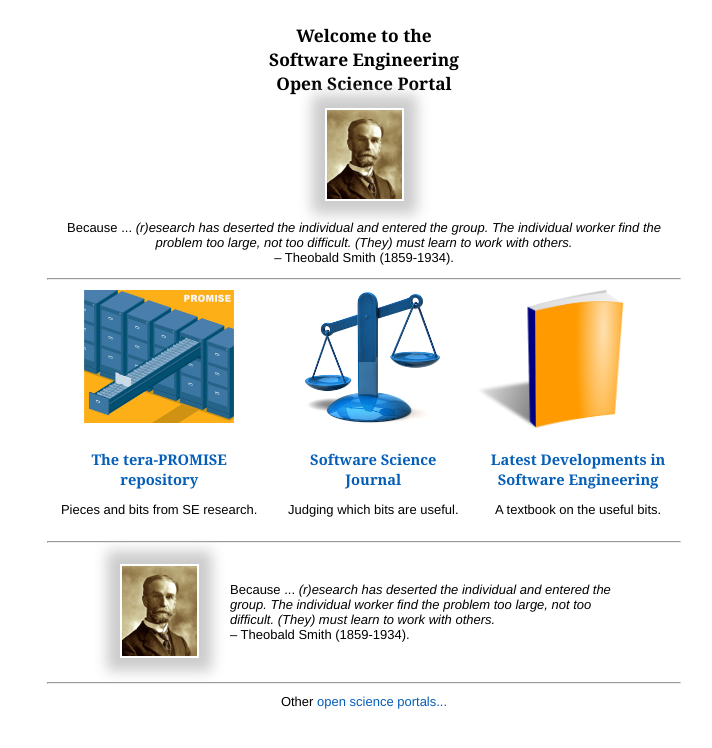
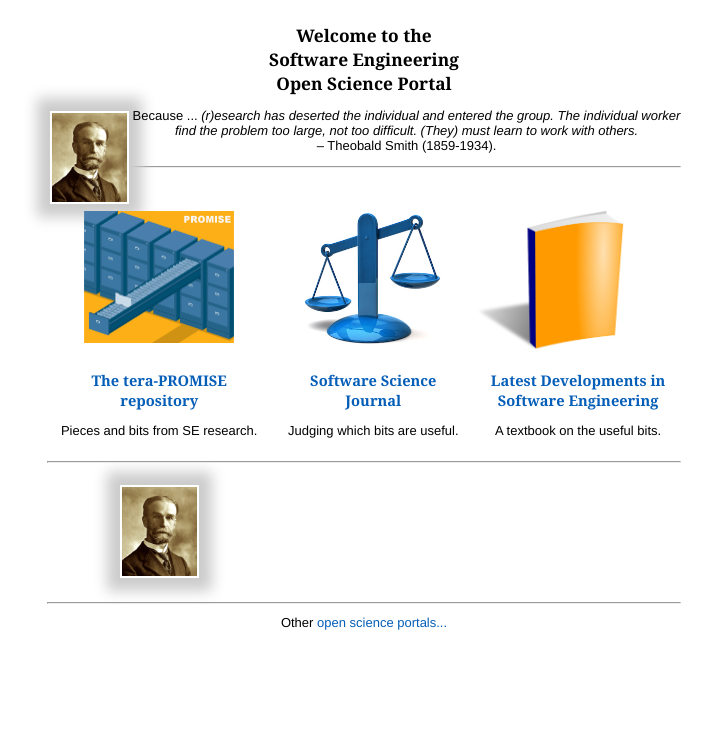
Before and after one commit to opensciences/opensciences.github.io, a Jekyll site: the page built from index.html, in a window 1280 px wide. Shown: the top 748 px of the page, without its empty margins (276-988 px from the left). Built offline with Jekyll 4.4.1, drawn with Linux system fonts in a browser that asks for light colours; Markdown is read by kramdown in place of the engine named in the settings; the list of posts is cut into pages by our own code.

Commit message:
Update index.html

```diff
--- a/index.html
+++ b/index.html
@@ -12,9 +12,9 @@
 Software Engineering<br>
 Open Science Portal</h1>
 
-<img class=stand  width=75  src="http://openscience.us/img/smith.png">
 
-<p>Because ... <em>(r)esearch has deserted the individual and
+<p><img class=stand  width=75  align=left src="http://openscience.us/img/smith.png">
+Because ... <em>(r)esearch has deserted the individual and
 entered the group. The individual worker find the
 problem too large, not too difficult. (They) must
 learn to work with others.</em><br>
@@ -62,14 +62,6 @@
 <hr>
 <table width=500><tr><td valign=middle height=120>
 <img class=stand  width=75  src="http://openscience.us/img/smith.png">
-</td>
-<td width=20>&nbsp;
-</td><td valign=middle>
-<p>Because ... <em>(r)esearch has deserted the individual and
-entered the group. The individual worker find the
-problem too large, not too difficult. (They) must
-learn to work with others.</em><br>
-– Theobald Smith (1859-1934).</p>
 </td></tr></table>
 <hr>
 </td></tr>
```
